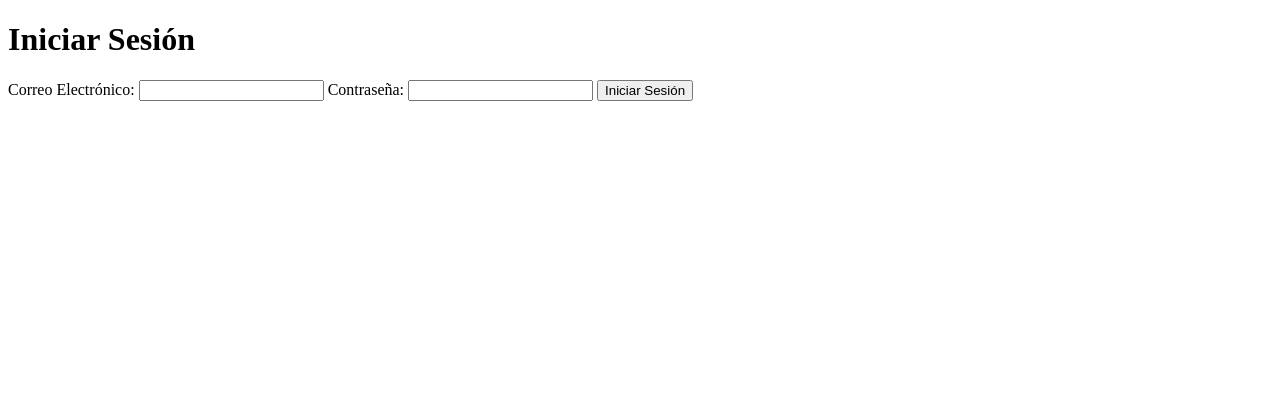
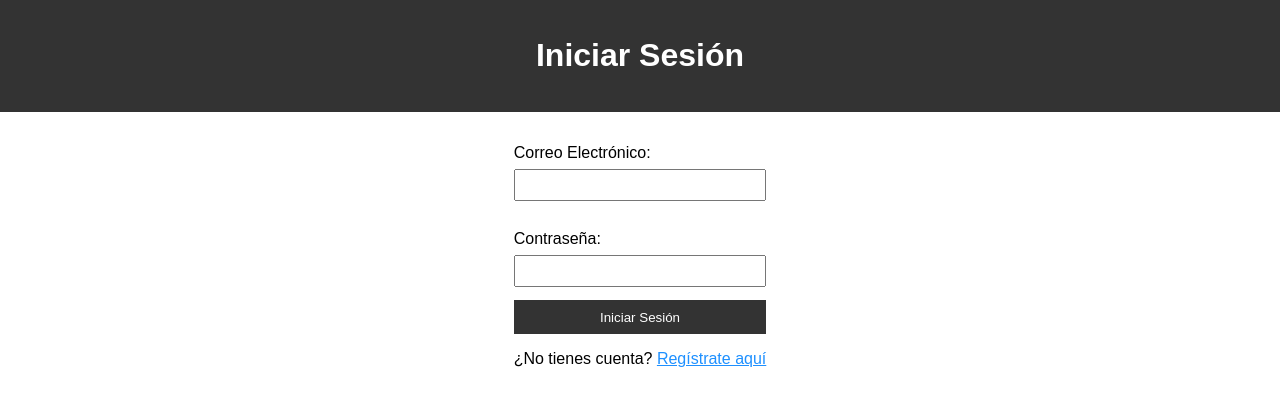
Before and after one commit to Diebut/FormularioWEB, a website: page index.html in a window 1280 px wide. Drawn offline with Linux system fonts and the light colour scheme.

Commit message:
se carga modificaciones en login

```diff
--- a/Css/login.css
+++ b/Css/login.css
@@ -0,0 +1,61 @@
+body {
+    font-family: Arial, sans-serif;
+    margin: 0;
+    padding: 0;
+    display: flex;
+    flex-direction: column;
+    min-height: 100vh;
+}
+
+header, footer {
+    background-color: #333;
+    color: white;
+    text-align: center;
+    padding: 1em;
+}
+
+main {
+    flex: 1;
+    padding: 1em;
+    max-width: 600px;
+    margin: auto;
+}
+
+form {
+    display: flex;
+    flex-direction: column;
+}
+
+label {
+    margin-top: 1em;
+}
+
+input[type="text"], input[type="email"], input[type="password"], select {
+    padding: 0.5em;
+    margin-top: 0.5em;
+    margin-bottom: 1em;
+}
+
+button {
+    padding: 0.7em;
+    background-color: #333;
+    color: white;
+    border: none;
+    cursor: pointer;
+}
+
+button:hover {
+    background-color: #555;
+}
+
+a {
+    color: #1e90ff;
+}
+
+a:hover {
+    color: #3742fa;
+}
+
+#error-message {
+    margin-top: 1em;
+}
--- a/Js/login.js
+++ b/Js/login.js
@@ -1,5 +1,32 @@
-document.getElementById('login').addEventListener('submit', function (event){
-    event.preventDefault();
+document.addEventListener('DOMContentLoaded', function() {
+    document.getElementById('loginForm').addEventListener('submit', function(event) {
+        event.preventDefault(); // Evita el envío del formulario real
 
-    window.location.href = 'formulario.html';
-})
+        const email = document.getElementById('email').value.trim();
+        const password = document.getElementById('password').value;
+        const errorMessage = document.getElementById('error-message');
+
+        // Obtener datos almacenados
+        const storedEmail = localStorage.getItem('userEmail');
+        const storedPassword = localStorage.getItem('userPassword');
+
+        let errorMessages = [];
+
+        if (email === "" || password === "") {
+            errorMessages.push("Todos los campos son obligatorios.");
+        }
+
+        if (email !== storedEmail || password !== storedPassword) {
+            errorMessages.push("Correo electrónico o contraseña incorrectos.");
+        }
+
+        if (errorMessages.length > 0) {
+            errorMessage.innerHTML = errorMessages.join('<br>');
+            errorMessage.style.display = 'block';
+        } else {
+            errorMessage.style.display = 'none';
+            // Simula la redirección a la página principal después de iniciar sesión
+            window.location.href = 'formulario.html';
+        }
+    });
+});
--- a/login.html
+++ b/index.html
@@ -3,7 +3,7 @@
 <head>
     <meta charset="UTF-8">
     <meta name="viewport" content="width=device-width, initial-scale=1.0">
-    <title>Login</title>
+    <title>LOGIN</title>
     <link rel="stylesheet" href="Css/login.css">
 </head>
 <body>
@@ -12,7 +12,7 @@
     </header>
     <main>
         <section>
-            <form id="login" method="post">
+            <form id="loginForm" method="post">
                 <label for="email">Correo Electrónico:</label>
                 <input type="email" id="email" name="email" required>
 
@@ -20,7 +20,9 @@
                 <input type="password" id="password" name="password" required>
 
                 <button type="submit">Iniciar Sesión</button>
+                <p id="error-message" style="color: red; display: none;"></p>
             </form>
+            <p class="register-link">¿No tienes cuenta? <a href="RegistroUsuario.html">Regístrate aquí</a></p>
         </section>
     </main>
     <script src="Js/login.js"></script>
```
Also changed, not shown: Js/registroCliente.js (+17 -14 lines), RegistroUsuario.html (+8 -5 lines).
